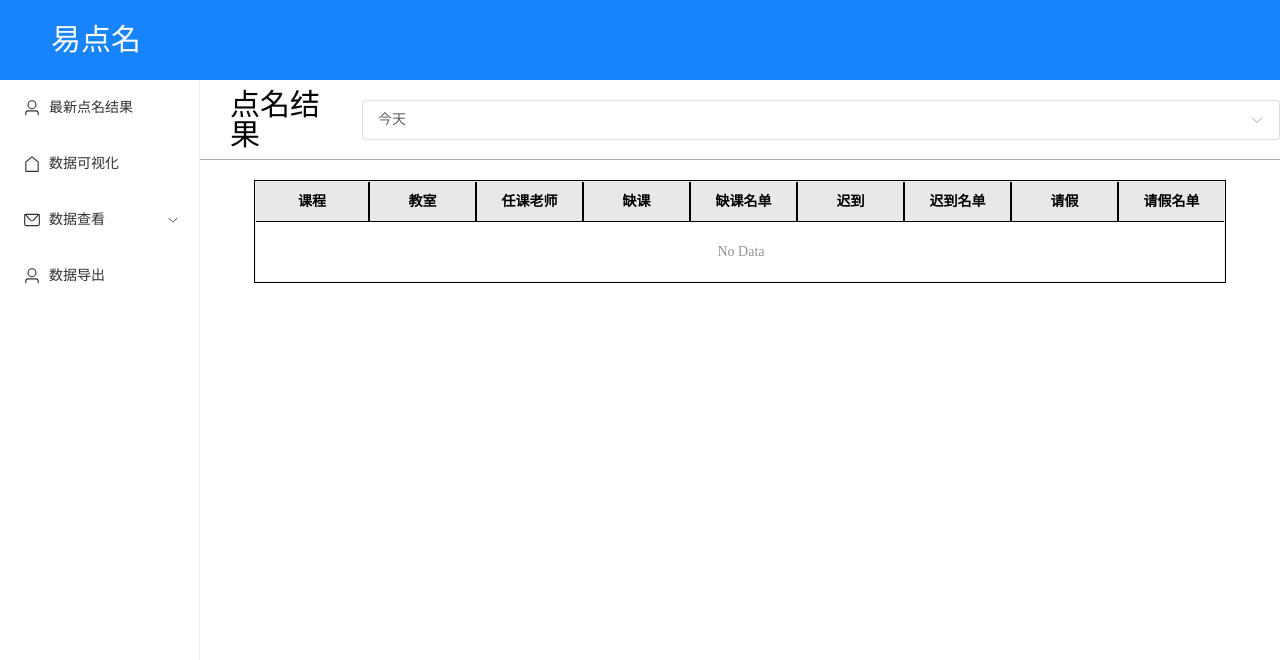
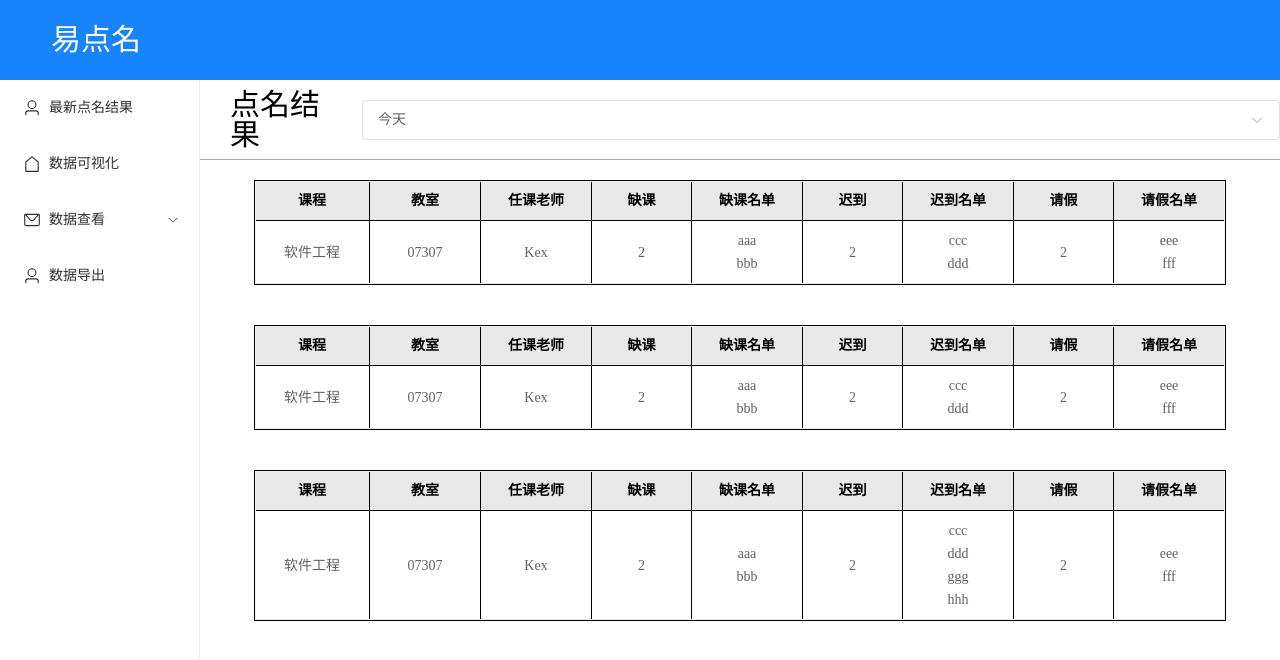
Before and after one commit to codesheepXK/EasyRoll-Web, a Vue app: page /newResult in a window 1280 px wide. Shown: the top 660 px of the page. Built offline with nearby package versions, Linux system fonts and the light colour scheme.

Commit message:
谢锴完善最新点名页面开发

```diff
--- a/src/router/index.js
+++ b/src/router/index.js
@@ -6,6 +6,10 @@ const routes = [
     component: () =>
       import ('../views/index.vue'),
     children:[
+      {
+        path: '',
+        redirect: '/newResult',
+      },
       {
         path:'/newResult',
         component: ()=>
--- a/src/views/newResult.vue
+++ b/src/views/newResult.vue
@@ -10,26 +10,50 @@
         />
     </el-select>
   </div>
-  <div class="tableBox">
-    <el-table :data="tableData" style="width: 90%" border :header-cell-style="headerStyle" :cell-style="{borderColor:'#000'}">
-        <el-table-column prop="date" label="课程" />
-        <el-table-column label="教室"/>
-        <el-table-column prop="name" label="任课老师"  />
-        <el-table-column label="缺课"/>
-        <el-table-column label="缺课名单"/>
-        <el-table-column label="迟到"/>
-        <el-table-column label="迟到名单"/>
-        <el-table-column label="请假"/>
-        <el-table-column label="请假名单"/>
-    </el-table>
+  <div class="tableBox" >
+    <div class="table"  v-for="(table,index) in tableData" :key="index">
+        <el-table :data="table" style="width: 90%" border :header-cell-style="headerStyle" :cell-style="{borderColor:'#000'}">
+          <el-table-column prop="courseName" label="课程" align="center" />
+          <el-table-column prop="classroomNo" label="教室" align="center" />
+          <el-table-column prop="professorName" label="任课老师"   align="center" />
+          <el-table-column prop="absenceNum" label="缺课" width="100px" align="center" />
+          <el-table-column prop="absenceList" label="缺课名单" align="center" >
+            <template #default="scope">
+              <ul>
+                <li v-for="(item,index) in scope.row.absenceList" :key="index">
+                  <span>{{item}}</span>
+                </li>
+              </ul>
+            </template>
+          </el-table-column>
+          <el-table-column prop="lateNum" label="迟到" width="100px" align="center" />
+          <el-table-column prop="lateList" label="迟到名单" align="center" >
+            <template #default="scope">
+              <ul>
+                <li v-for="(item,index) in scope.row.lateList" :key="index">
+                  <span>{{item}}</span>
+                </li>
+              </ul>
+            </template>
+          </el-table-column>
+          <el-table-column prop="leaveNum" label="请假" width="100px" align="center" />
+          <el-table-column prop="leaveList" label="请假名单" align="center">
+            <template #default="scope">
+              <ul>
+                <li v-for="(item,index) in scope.row.leaveList" :key="index">
+                  <span>{{item}}</span>
+                </li>
+              </ul>
+            </template>
+          </el-table-column>
+      </el-table>
+    </div>
   </div>
 </template>
 
 <script  setup>
 import { ref,reactive } from 'vue'
-
 const value = ref('Option1')
-
 const options = [
   {
     value: 'Option1',
@@ -47,18 +71,55 @@ const options = [
     value: 'Option4',
     label: '日期选择',
   },
-  {
-    value: 'Option5',
-    label: 'Option5',
-  },
 ]
 const headerStyle = reactive({
     "text-align":"center",
     "font-weight":"bold",
     "color":"#000",
     "background-color":"rgb(232,232,232)",
-    "border":"1px solid #000"
+    "border-color":"#000"
 })
+const tableData=reactive([
+  [
+    {
+      "courseName":"软件工程",
+      "classroomNo":"07307",
+      "professorName":"Kex",
+      "absenceNum":"2",
+      "absenceList":["aaa","bbb"],
+      "lateNum":"2",
+      "lateList":["ccc","ddd"],
+      "leaveNum":"2",
+      "leaveList":["eee","fff"]
+    },
+  ],
+  [
+    {
+      "courseName":"软件工程",
+      "classroomNo":"07307",
+      "professorName":"Kex",
+      "absenceNum":"2",
+      "absenceList":["aaa","bbb"],
+      "lateNum":"2",
+      "lateList":["ccc","ddd"],
+      "leaveNum":"2",
+      "leaveList":["eee","fff"]
+    },
+  ],
+  [
+    {
+      "courseName":"软件工程",
+      "classroomNo":"07307",
+      "professorName":"Kex",
+      "absenceNum":"2",
+      "absenceList":["aaa","bbb"],
+      "lateNum":"2",
+      "lateList":["ccc","ddd","ggg","hhh"],
+      "leaveNum":"2",
+      "leaveList":["eee","fff"]
+    },
+  ],
+])
 </script>
 
 <style lang="scss" scoped>
@@ -83,9 +144,15 @@ const headerStyle = reactive({
     &::-webkit-scrollbar{
          display:none
     }
-    .el-table{
+    .table{
+      display: flex;
+      justify-content: center;
+      align-items: center;
+      width: 100%;
+      .el-table{
         margin:20px 0px;
         border: solid 1px #000;
+      }
     }
 }
 </style>
```
